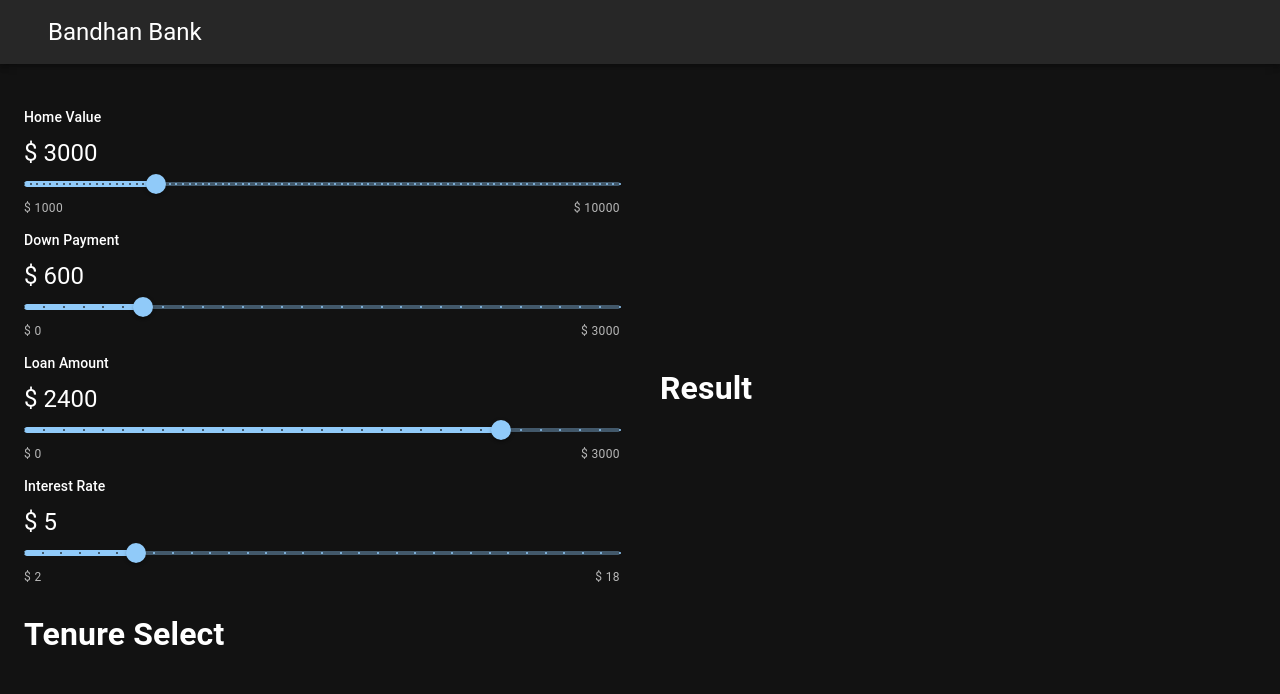
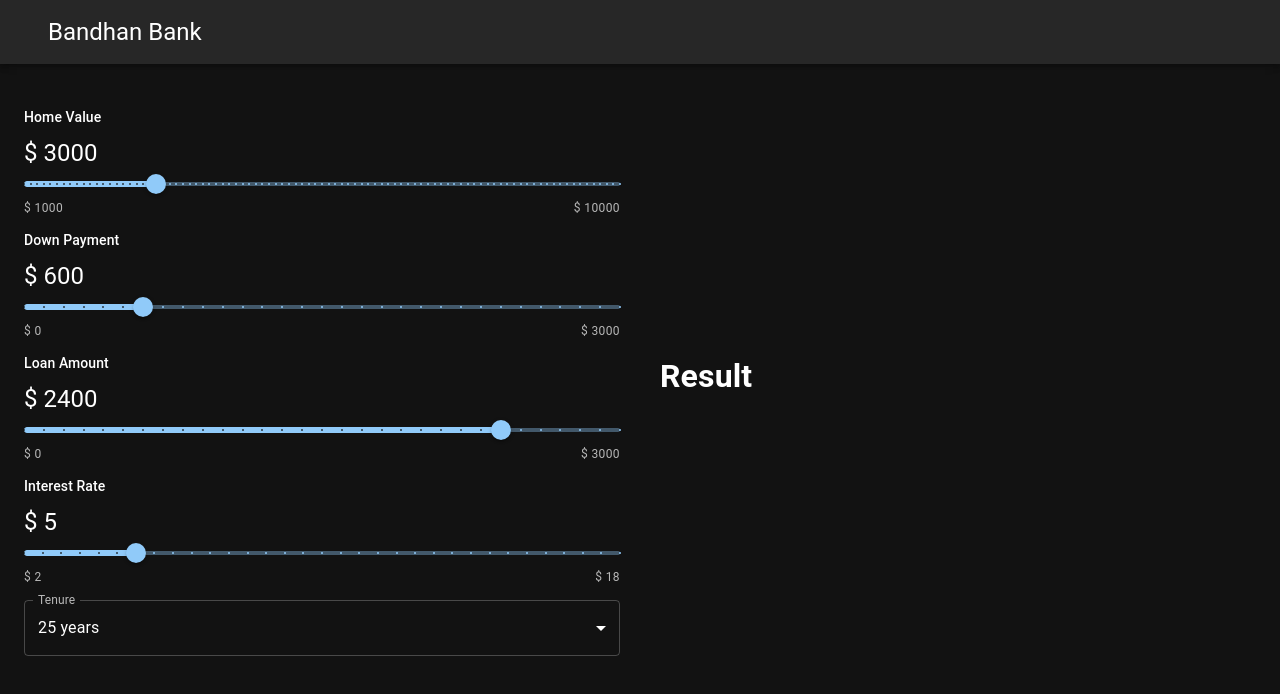
Before and after one commit to damodhar786/mortgage-calculator, a React (Create React App) app: page / in a window 1280 px wide. Shown: the top 694 px of the page. Built offline with nearby package versions, Linux system fonts and the light colour scheme.

Commit message:
TenureComponent added

```diff
--- a/src/App.js
+++ b/src/App.js
@@ -22,7 +22,7 @@ function App() {
       <Grid container spacing={5} alignItems="center">
         <Grid item xs={12} md={6}>
           <SliderSelect data={data} setData={setData} />
-          <TenureSelect />
+          <TenureSelect data={data} setData={setData} />
         </Grid>
         <Grid item xs={12} md={6}>
           <Result />
--- a/src/components/TenureSelect.js
+++ b/src/components/TenureSelect.js
@@ -1,11 +1,41 @@
-import React from 'react'
+import React from 'react';
+import InputLabel from '@mui/material/InputLabel';
+import MenuItem from "@mui/material/MenuItem";
+import FormControl from "@mui/material/FormControl";
+import Select from "@mui/material/Select";
 
-function TenureSelect() {
+function TenureSelect({data, setData}) {
+
+  const handleChange = (event) =>{
+    setData({
+      ...data,
+      loanTerm: event.Target.value
+    });
+  };
+
   return (
     <div>
-      <h1>Tenure Select</h1>
+      <FormControl fullWidth>
+        <InputLabel id="demo-simple-select-label">
+          Tenure
+        </InputLabel>
+        <Select
+          labelId='dem0-simple-select-label'
+          id="demo-simple-select"
+          value={data.loanTerm}
+          label="Tenure"
+          defaultValue={5}
+          onchange={handleChange}
+          >
+            <MenuItem value={5}>5 years</MenuItem>
+            <MenuItem value={5}>10 years</MenuItem>
+            <MenuItem value={5}>15 years</MenuItem>
+            <MenuItem value={5}>20 years</MenuItem>
+            <MenuItem value={5}>25 years</MenuItem>
+          </Select>
+      </FormControl>
     </div>
   )
 }
 
-export default TenureSelect
+export default TenureSelect;
```
